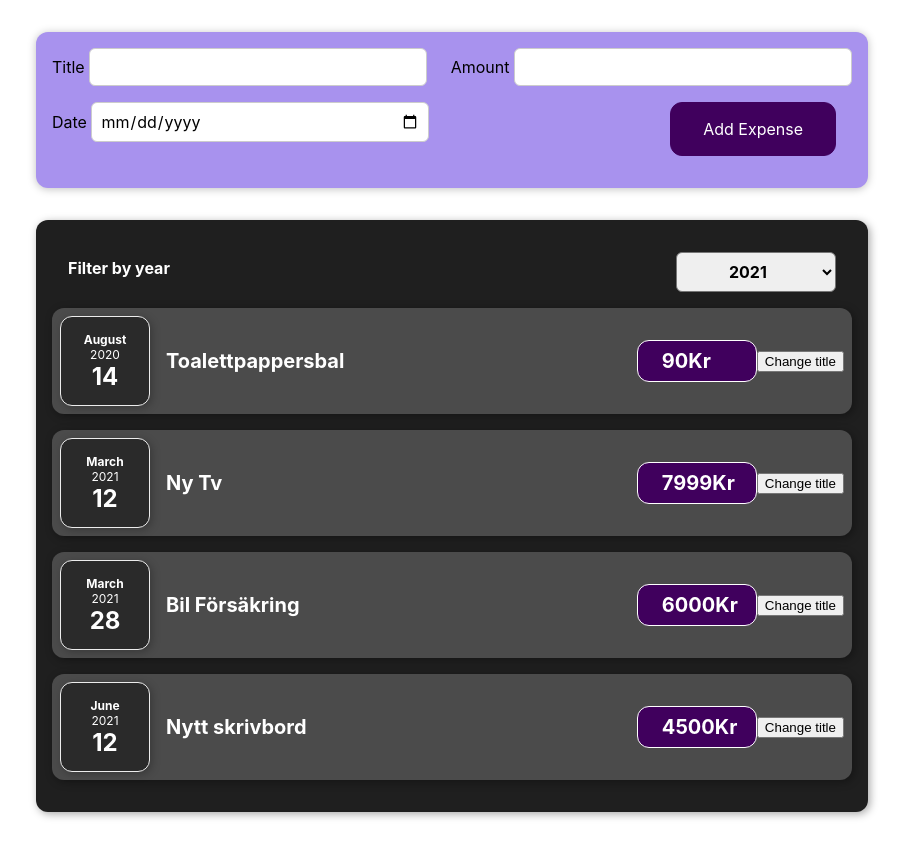
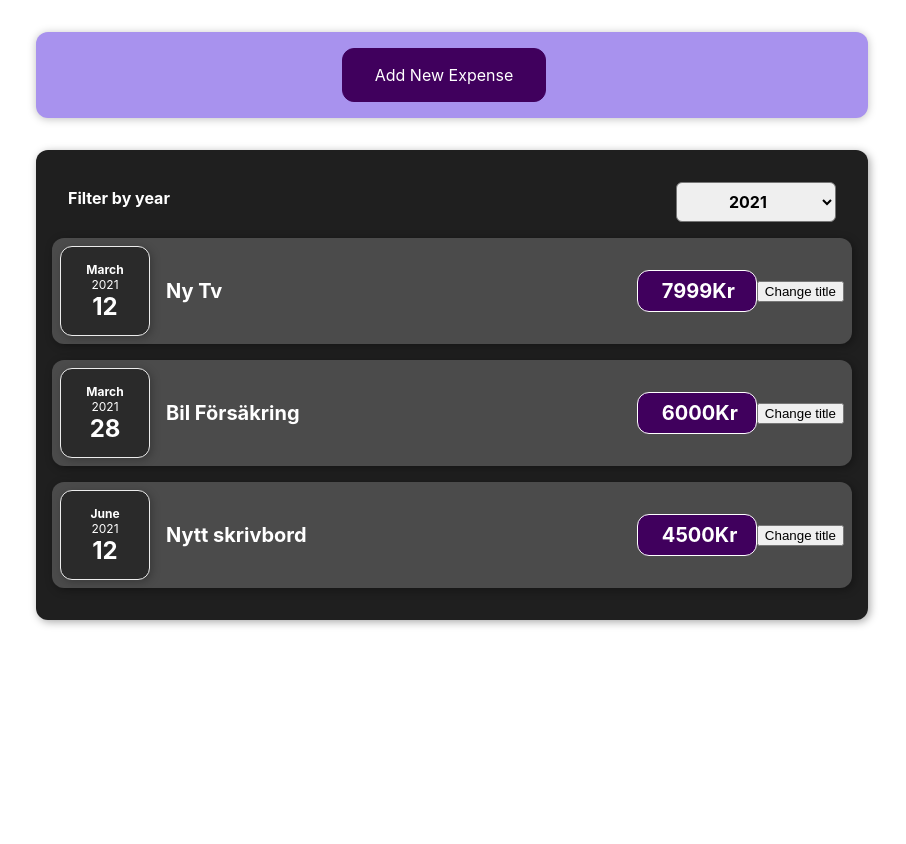
Before and after one commit to Egelbalken/react-expense-app, a React (Create React App) app: page / in a window 1280 px wide. Shown: the whole page, without its empty margins (188-1094 px from the left). After the commit the page ends 800 px from the top, so only its background shows below. Built offline with nearby package versions, Linux system fonts and the light colour scheme.

Commit message:
added editing on/off functions

```diff
--- a/src/App.js
+++ b/src/App.js
@@ -1,15 +1,20 @@
+import React, { useState } from 'react';
 import Expenses from './components/Expenses/Expenses';
 import DummyData from './components/DummyData';
 import NewExpense from './components/NewEpense/NewExpense';
-import ExpenseFilter from './components/ExpenseFilter/ExpenseFilter';
 
 // We forwarding DummyData in const expenase var.. And gives the
 // Expense component the data in a item atribute. The Data will be
 // parted in to props in Expenses.js file.
+
 const App = () => {
-  const expenses = DummyData;
+  const [expenses, setExpenses] = useState(DummyData);
+
+  // the clean way to update a array "snappshot" to an newer.
   const addExpenseHandler = (expense) => {
-    console.log('In App.js ' + expense);
+    setExpenses((prevExpenses) => {
+      return [expense, ...prevExpenses];
+    });
   };
   return (
     <div>
--- a/src/components/Expenses/ExpenseItem.js
+++ b/src/components/Expenses/ExpenseItem.js
@@ -22,6 +22,7 @@
   };
 
   return (
+    <li>
       <Card className="expense-item">
         <ExpenseDate date={props.date} />
         <div className="expense-item__description">
@@ -30,6 +31,7 @@
         </div>
         <button onClick={clickHandler}>Change title</button>
       </Card>
+    </li>
   );
 };
 
--- a/src/components/Expenses/Expenses.js
+++ b/src/components/Expenses/Expenses.js
@@ -1,13 +1,17 @@
 import '../Expenses/Expenses.css';
 import React, { useState } from 'react';
-import ExpenseItem from './ExpenseItem';
 import Card from '../UI/Card';
 import ExpensesFilter from '../ExpenseFilter/ExpenseFilter';
+import ExpensesList from '../ExpensesList/ExpensesList';
 
 // The props comes from the Expenses component in App.js file.
 // the props.item have the atributes from the DummyData.js file.
 // It will no send the data to the props  ExpansItem.js that will
 // Display the data.
+// Controlled component = Two way bounding.
+// Pressentaional vs statful components/Dum vs smart component
+// Component need som state and is smart
+// but som e is a "state less" or dum component. Often dum components.
 const Expenses = (props) => {
   const [filteredYear, setFilteredYear] = useState('2021');
 
@@ -15,6 +19,12 @@
     setFilteredYear(selectedYear);
     console.log('In expenses.js ' + selectedYear);
   };
+
+  // Filter out the year. and then map throw the filtered list.
+  const filteredExpenses = props.items.filter((expense) => {
+    return expense.date.getFullYear().toString() === filteredYear;
+  });
+
   return (
     <div>
       <Card className="expenses">
@@ -22,26 +32,7 @@
           selectedYear={filteredYear}
           onYearChange={filterYearChangeHandler}
         />
-        <ExpenseItem
-          title={props.items[0].title}
-          price={props.items[0].amount}
-          date={props.items[0].date}
-        />
-        <ExpenseItem
-          title={props.items[1].title}
-          price={props.items[1].amount}
-          date={props.items[1].date}
-        />
-        <ExpenseItem
-          title={props.items[2].title}
-          price={props.items[2].amount}
-          date={props.items[2].date}
-        />
-        <ExpenseItem
-          title={props.items[3].title}
-          price={props.items[3].amount}
-          date={props.items[3].date}
-        />
+        <ExpensesList items={filteredExpenses} />
       </Card>
     </div>
   );
--- /dev/null
+++ b/src/components/ExpensesList/ExpensesList.css
@@ -0,0 +1,9 @@
+.expenses-list {
+  list-style: none;
+  padding: 0;
+}
+
+.expenses-list__fallback {
+  color: white;
+  text-align: center;
+}
--- /dev/null
+++ b/src/components/ExpensesList/ExpensesList.js
@@ -0,0 +1,28 @@
+import React from 'react';
+import ExpenseItem from '../Expenses/ExpenseItem';
+import './ExpensesList.css';
+
+// Return a fallback JSX if list is not found.
+// Orherwise show the list.
+const ExpensesList = (props) => {
+  if (props.items.length === 0) {
+    return (
+      <h2 className="expenses-list__fallback">Greate! Found no expenses!</h2>
+    );
+  }
+  return (
+    <ul className="expenses-list">
+      {props.items.length > 0 &&
+        props.items.map((expense) => (
+          <ExpenseItem
+            key={expense.id}
+            title={expense.title}
+            price={expense.amount}
+            date={expense.date}
+          />
+        ))}
+    </ul>
+  );
+};
+
+export default ExpensesList;
--- a/src/components/NewEpense/NewExpense.js
+++ b/src/components/NewEpense/NewExpense.js
@@ -1,4 +1,4 @@
-import React from 'react';
+import React, { useState } from 'react';
 import './NewExpense.css';
 import ExpenseForm from './NewExpenseForm';
 
@@ -7,6 +7,8 @@
 
 // We accept a props in the NewExpense function to hanlde data
 const NewExpense = (props) => {
+  // State to show or not showing the button
+  const [isEditing, setIsEditing] = useState(false);
   // Function that extracts the data from component ExpenseForm and save it.
   // Then we can trensfer the data again up. We want a inprop as a parameter here.
   const onSaveExpenseDataHandler = (enteredExpenseData) => {
@@ -14,12 +16,34 @@
       ...enteredExpenseData,
       id: Math.random().toString(),
     };
+
     // forword it up to the App.js
+    // SetIsEditing will allso clouse the editing area when submited
     props.onAddExpense(expenseData);
+    setIsEditing(false);
   };
+
+  const starEditingHandler = () => {
+    setIsEditing(true);
+  };
+
+  const StopEditingHandler = () => {
+    setIsEditing(false);
+  };
+
+  // Use turnary statsment to open or clouse editing
+  // expenses through dynamic expresseion {}
   return (
     <div className="new-expense">
-      <ExpenseForm onSaveExpenseData={onSaveExpenseDataHandler} />
+      {!isEditing && (
+        <button onClick={starEditingHandler}>Add New Expense</button>
+      )}
+      {isEditing && (
+        <ExpenseForm
+          onSaveExpenseData={onSaveExpenseDataHandler}
+          onCancel={StopEditingHandler}
+        />
+      )}
     </div>
   );
 };
--- a/src/components/NewEpense/NewExpenseForm.js
+++ b/src/components/NewEpense/NewExpenseForm.js
@@ -49,7 +49,7 @@
 
     const expenseData = {
       title: enteredTitle,
-      amount: enteredAmount + ' SEK',
+      amount: enteredAmount,
       // the date is formated from the html tag input
       date: new Date(enteredDate),
     };
@@ -94,6 +94,9 @@
           />
         </div>
         <div className="new-expense__actions">
+          <button className="btn" type="button" onClick={props.onCancel}>
+            Cancel
+          </button>
           <button className="btn" type="submit">
             Add Expense
           </button>
```
Lines whose indentation alone changed are shown as unchanged.
